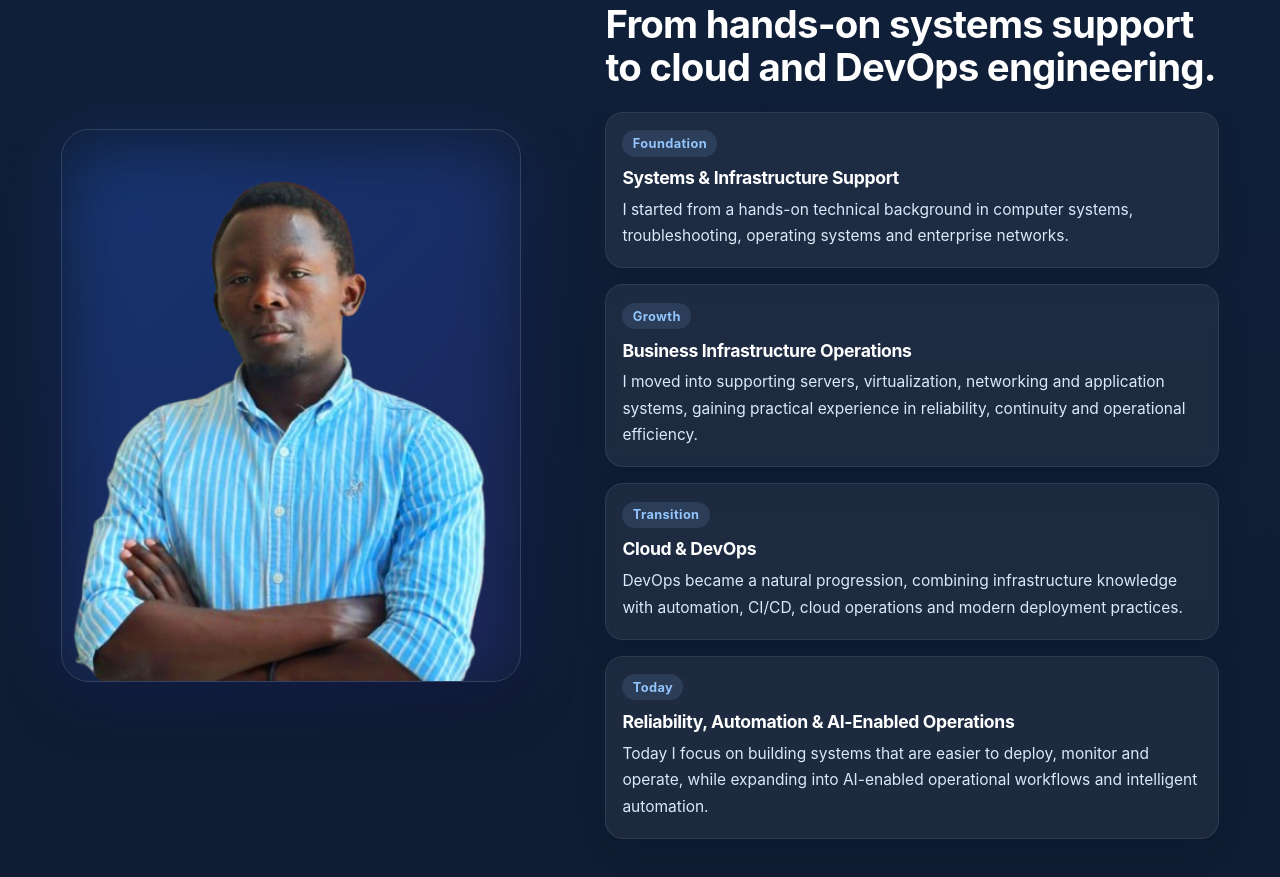
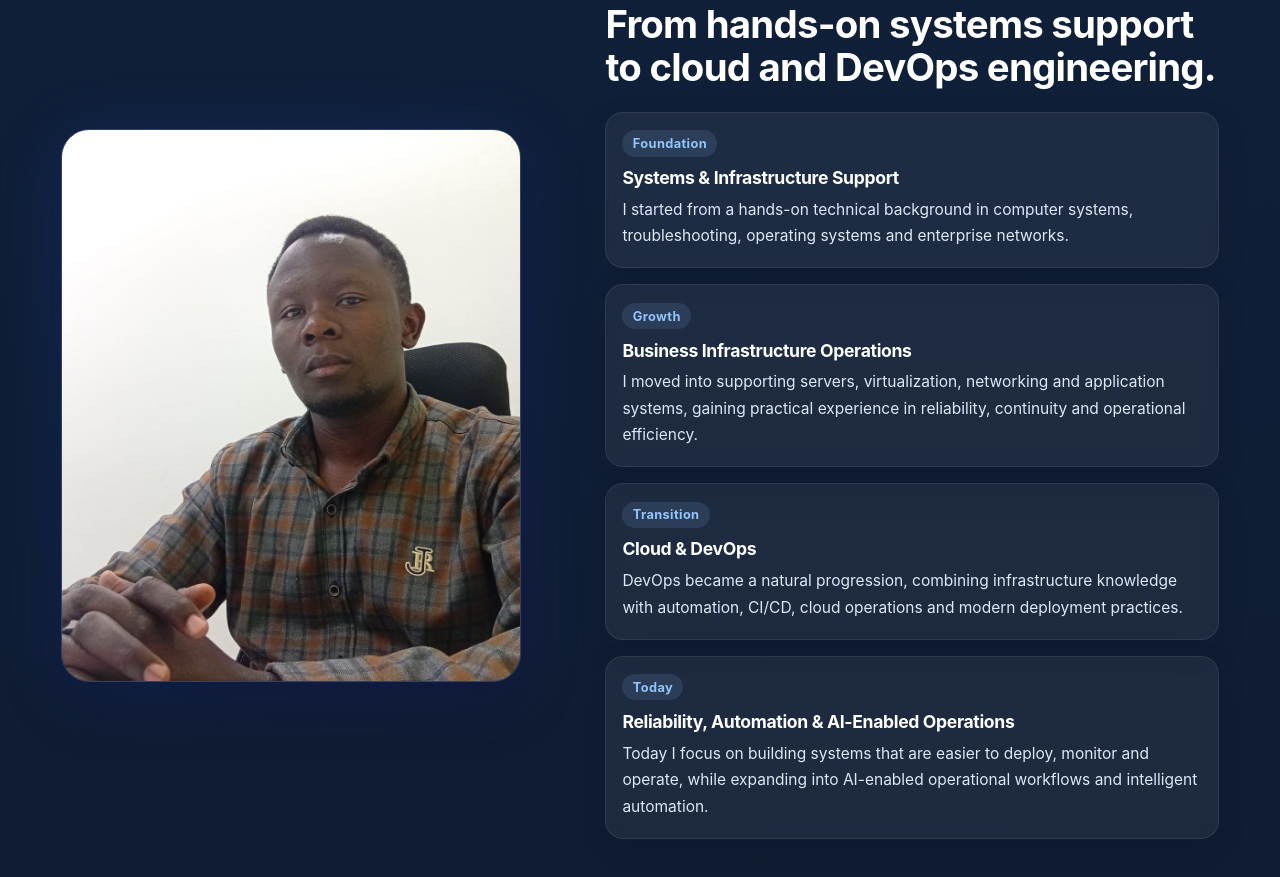
Before and after one commit to jamesChege614/jaychen-portfolio, an Angular app: page / in a window 1280 px wide. Shown: the part 1020-1897 px from the top of the page. Built offline with nearby package versions, Linux system fonts and the light colour scheme.

Commit message:
Photo update and its html

```diff
--- a/src/app/home/home.html
+++ b/src/app/home/home.html
@@ -26,7 +26,7 @@
 <!-- Journey / Story Section -->
 <section id="story" class="story-section">
   <div class="story-image">
-    <img src="assets/james-cheg-r.png" alt="James Chege" />
+    <img src="assets/jaychen-photo.jpeg" alt="James Chege" />
   </div>
 
   <div class="story-panel">
```
Also changed, not shown: src/assets/jaychen-photo.jpeg (added).
